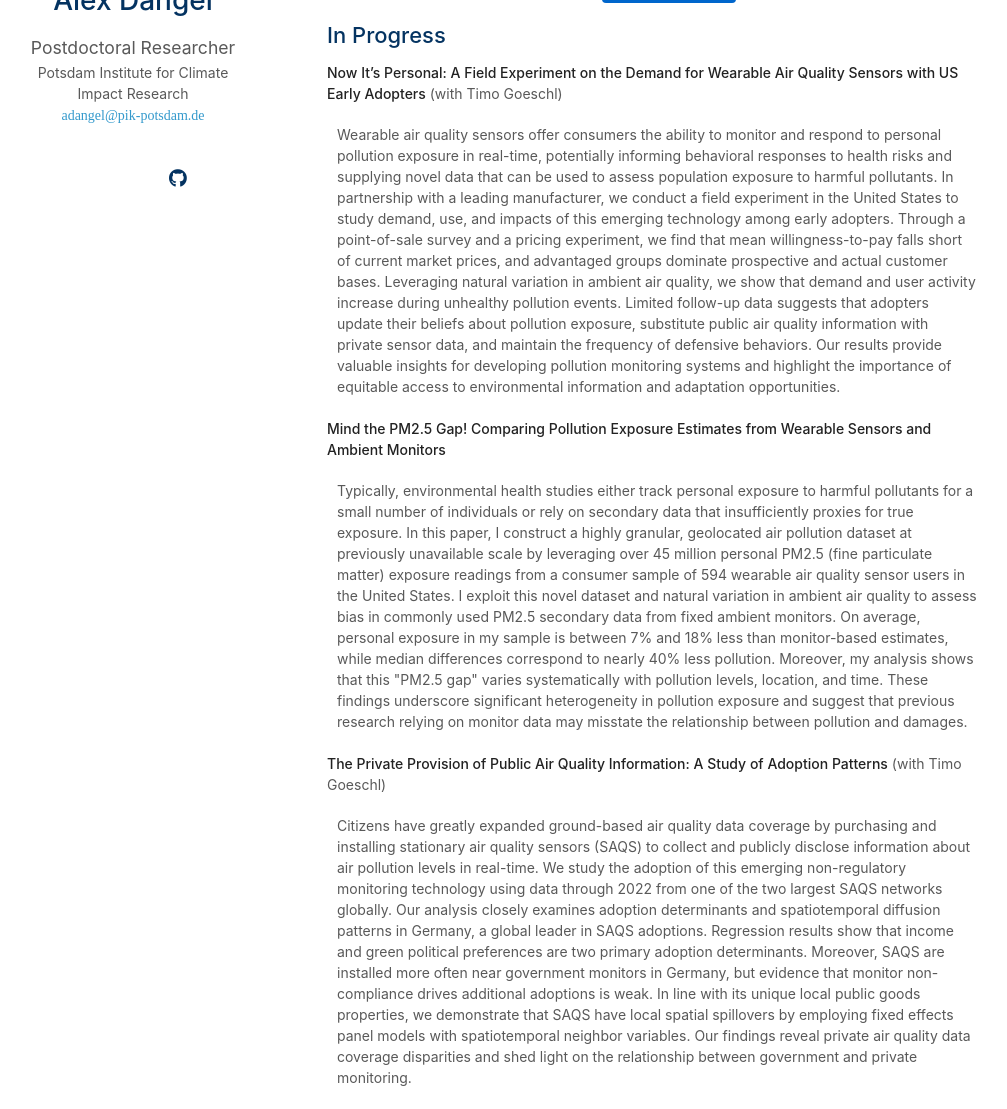
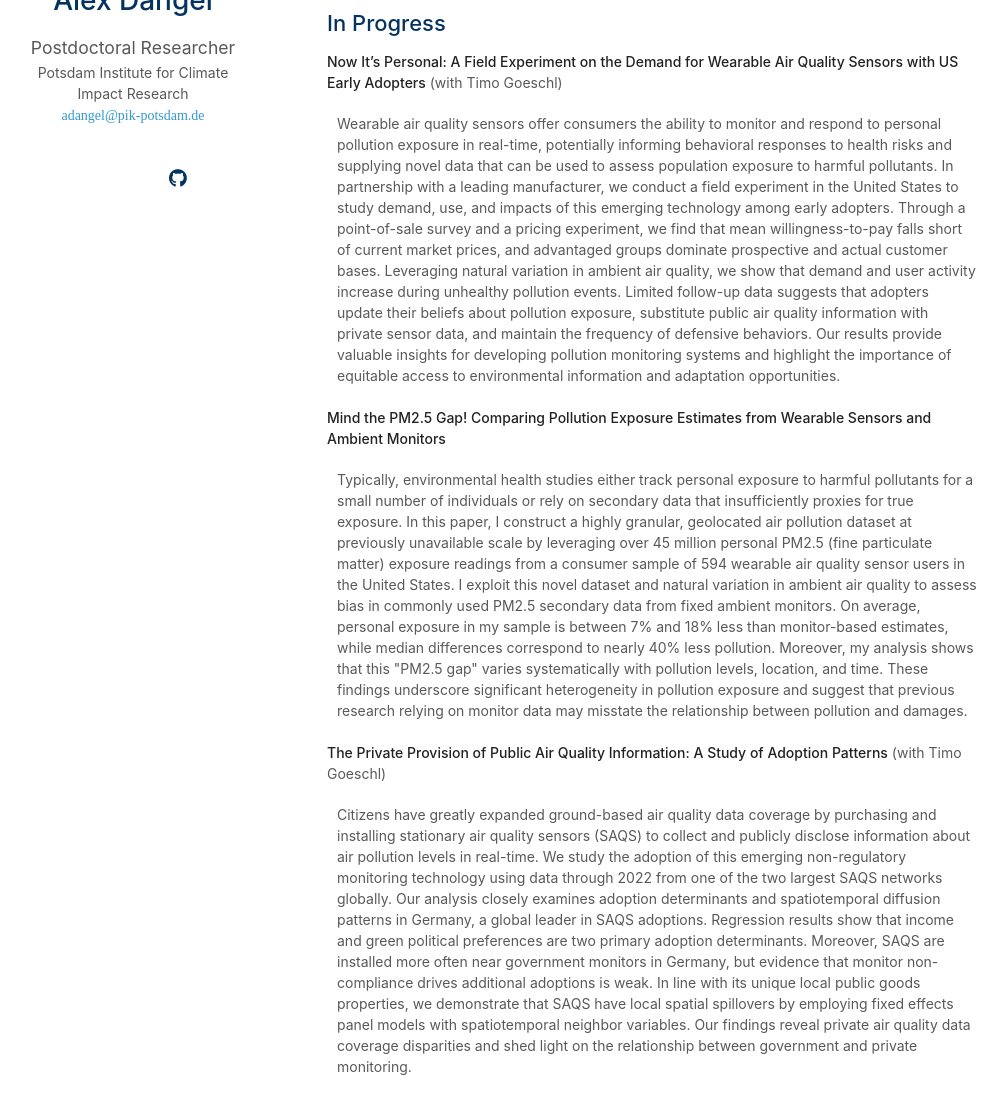
Before and after one commit to alexdangel/alexdangel.github.io, a Jekyll site: the page built from index.md, in a window 1280 px wide and 1400 px high, scrolled down 242 px. Shown: the part 291-1400 px from the top of the window, without its empty margins (143-1150 px from the left). Built offline with Jekyll 4.4.1, drawn with Linux system fonts in a browser that asks for light colours; nearby versions of some CDN libraries; a style sheet for code colours, icons or effects is not loaded; our own code applies the rules of GitHub Pages for plain Markdown files.

Commit message:
Collapsible

```diff
--- a/_sass/minimal-light-no-dark-mode.scss
+++ b/_sass/minimal-light-no-dark-mode.scss
@@ -517,19 +517,14 @@ footer {
   font-family: monospace;
 }
 
+
 .toggle-abstract-btn {
-  background-color: #0066cc;
-  color: white;
-  border: none;
-  padding: 0.6rem 1.2rem;
-  border-radius: 4px;
   cursor: pointer;
-  font-size: 0.9em;
-  font-weight: 500;
-  transition: background-color 0.2s ease;
+  font-size: 12px;
+   transition: background-color 0.2s ease;
 
   &:hover {
-    background-color: #0052a3;
+    background-color: none;
   }
 
   &.open::before {
@@ -540,3 +535,25 @@ footer {
     content: "▶ ";
   }
 }
+
+.abstract-container {
+  max-height: 0;
+  overflow: hidden;
+  transition: max-height 0.3s ease-out, margin-top 0.3s ease-out;
+  margin-top: 0;
+
+  &.open {
+    max-height: 1000px;
+    transition: max-height 0.4s ease-in, margin-top 0.3s ease-in;
+    margin-top: 1rem;
+  }
+}
+
+.abstract-text {
+  padding: 1rem;
+  background-color: white;
+  border-radius: 4px;
+  line-height: 1.7;
+  color: #333;
+  margin: 0;
+}
--- a/_sass/minimal-light.scss
+++ b/_sass/minimal-light.scss
@@ -594,18 +594,12 @@ footer {
 }
 
 .toggle-abstract-btn {
-  background-color: #0066cc;
-  color: white;
-  border: none;
-  padding: 0.6rem 1.2rem;
-  border-radius: 4px;
   cursor: pointer;
-  font-size: 0.9em;
-  font-weight: 500;
-  transition: background-color 0.2s ease;
+  font-size: 12px;
+   transition: background-color 0.2s ease;
 
   &:hover {
-    background-color: #0052a3;
+    background-color: none;
   }
 
   &.open::before {
```
